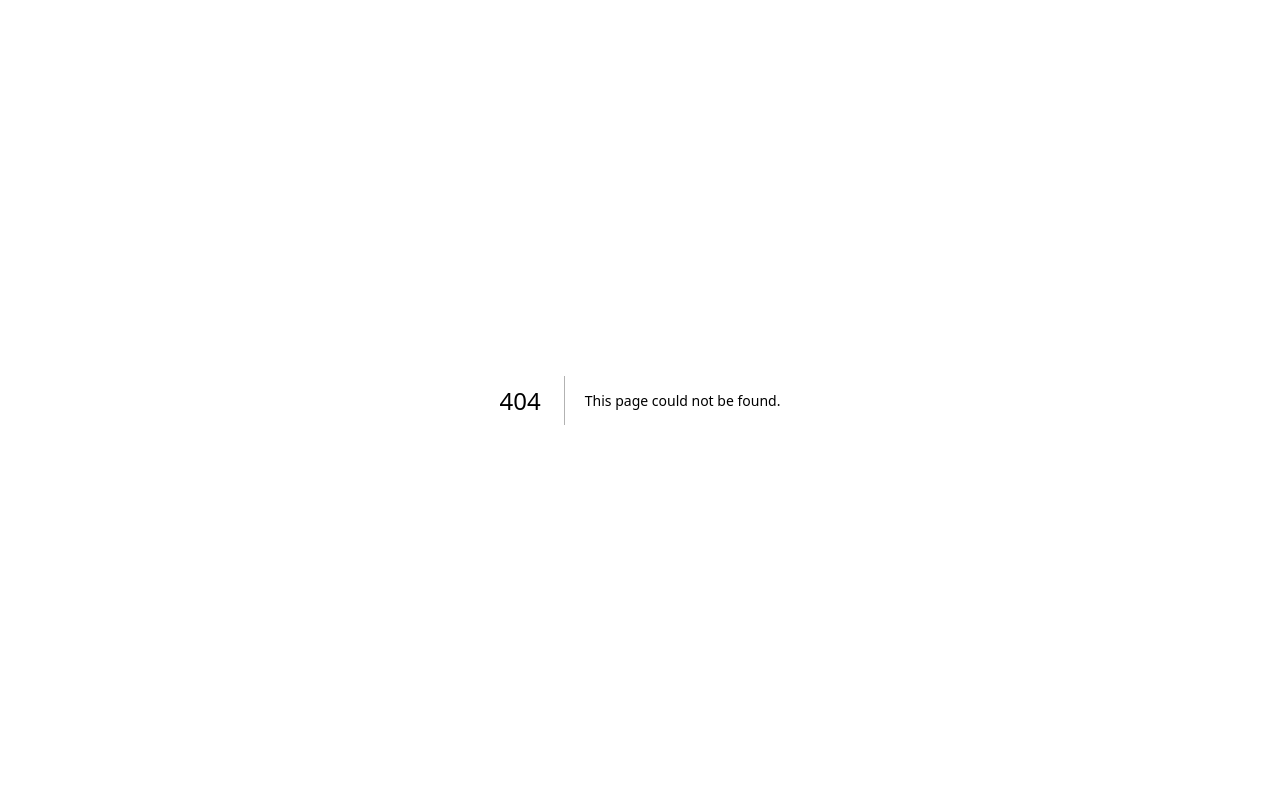
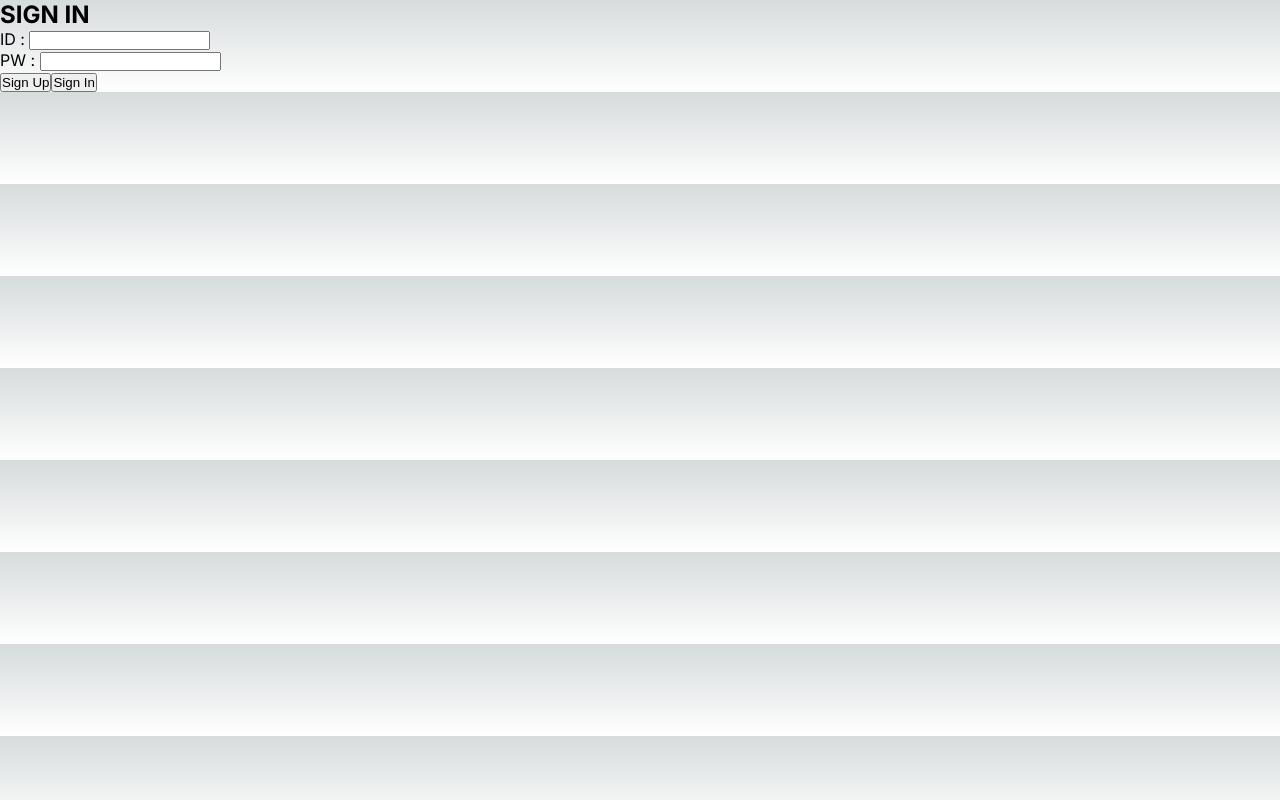
Before and after one commit to SangWoo9734/jungle_board_nextjs, a Next.js app: page /signin in a window 1280 px wide. Before the commit this address had no page. Built offline with nearby package versions, Linux system fonts and the light colour scheme.

Commit message:
feat: 로그인 페이지(/sign-in) 레이아웃 추가

```diff
--- /dev/null
+++ b/src/app/signin/page.tsx
@@ -0,0 +1,39 @@
+import { useRouter } from "next/navigation";
+
+export default function SignInPage() {
+  const router = useRouter();
+
+  const handleOnClickSingUpBtn = () => {
+    router.push("/sign-up");
+  };
+
+  const handleOnClickSingInBtn = () => {
+    //TODO: 로그인 로직
+    router.push("/");
+  };
+
+  return (
+    <div>
+      <h2>SIGN IN</h2>
+      <div>
+        <div>
+          <label htmlFor="user_id">ID : </label>
+          <input id="user_id" type="text" />
+        </div>
+
+        <div>
+          <label htmlFor="user_password">PW : </label>
+          <input id="user_password" type="password" />
+        </div>
+      </div>
+      <div>
+        <button type="button" onClick={handleOnClickSingUpBtn}>
+          Sign Up
+        </button>
+        <button type="button" onClick={handleOnClickSingInBtn}>
+          Sign In
+        </button>
+      </div>
+    </div>
+  );
+}
```
Also changed, not shown: 1 other file (tests, documents, lock files or other folders).
